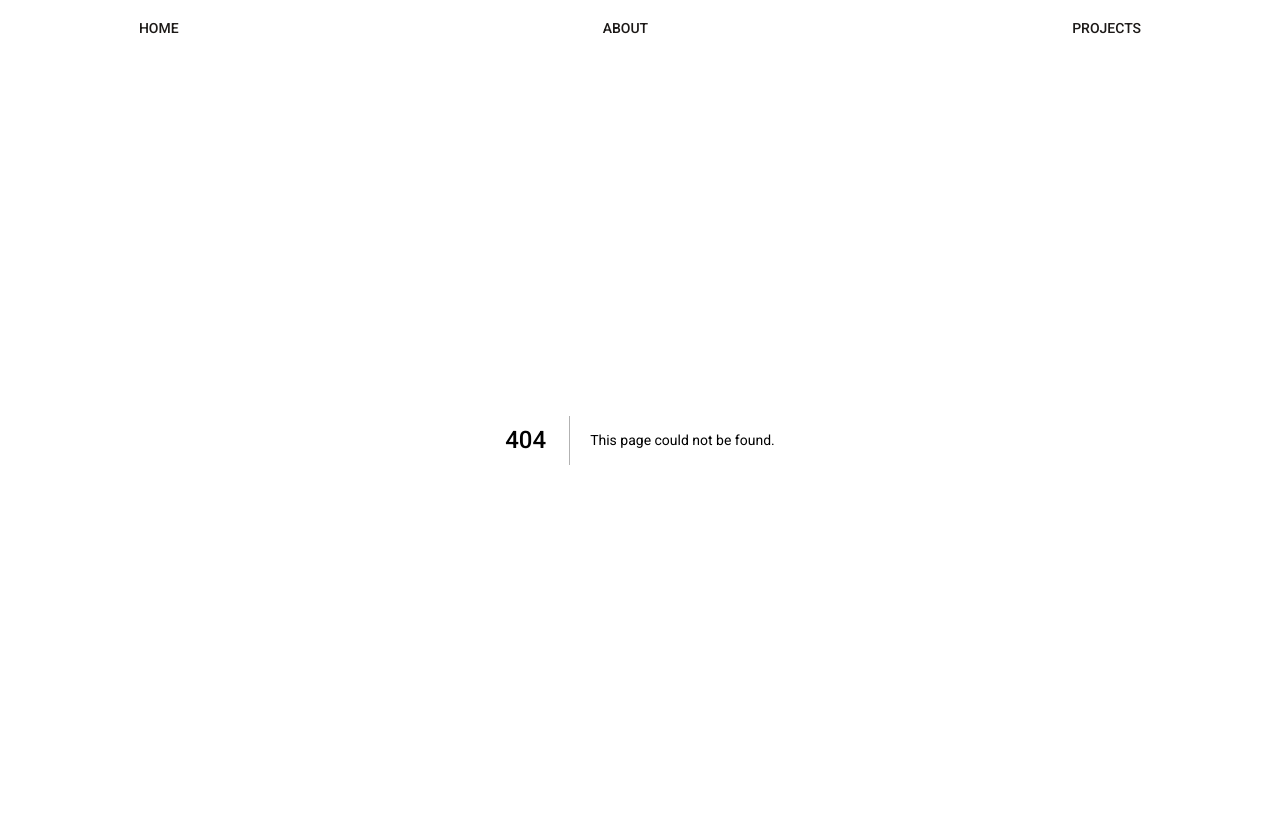
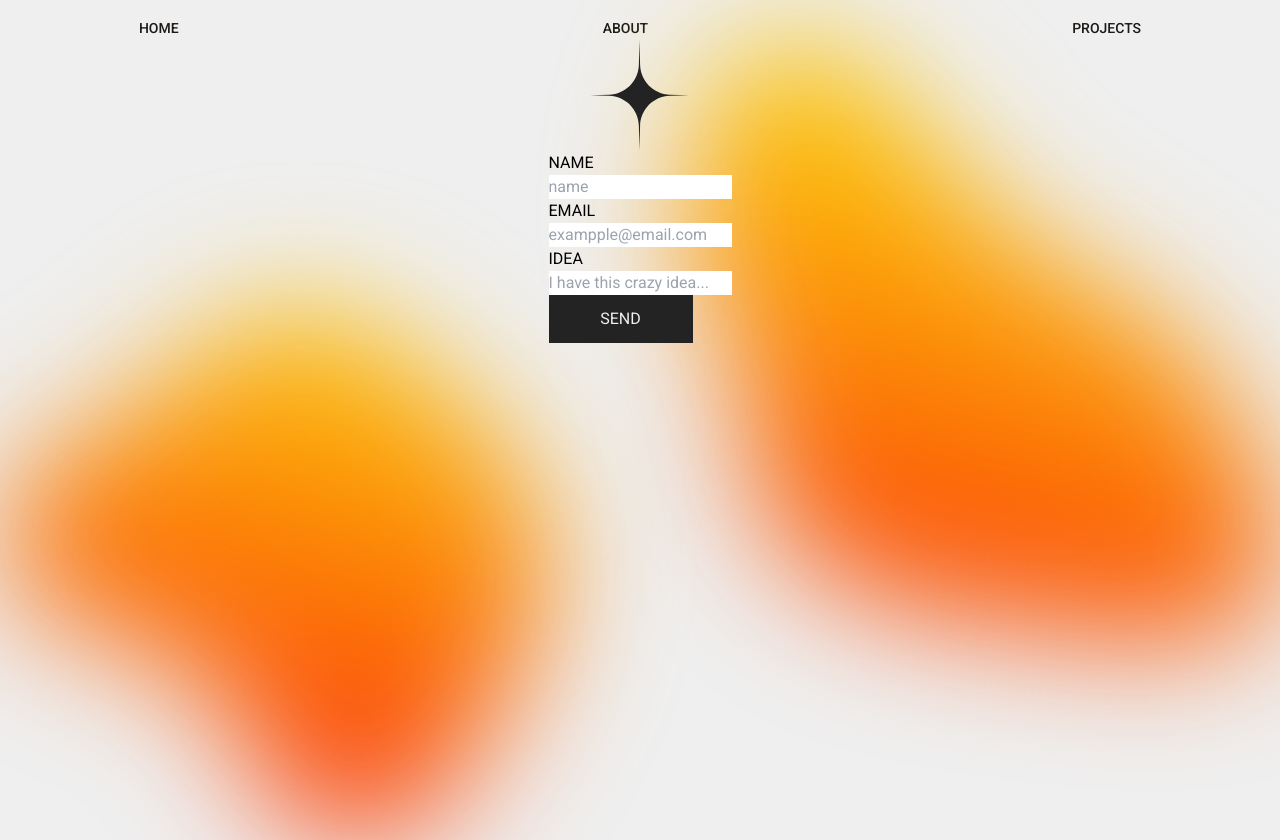
Before and after one commit to DevilsDomain/React-Portfolio, a Next.js app: page /contact in a window 1280 px wide. Before the commit this address had no page. Built offline with nearby package versions, Linux system fonts and the light colour scheme.

Commit message:
contact page: basic styles, form not styled

```diff
--- a/src/app/about/page.tsx
+++ b/src/app/about/page.tsx
@@ -46,7 +46,7 @@ function page() {
             </div>
                  <div className='flex flex-row w-full justify-center mb-20 scale-105
                  md:scale-125 md:justify-end md:mr-96 md:w-10/12'>
-                    <Button type='secondary' link='/contact'>CONTACT</Button>
+                    <Button type='secondary' link='contact'>CONTACT</Button>
                  </div>
              <div className='flex flex-col gap-y-7 text-4xl font-bold md:flex-row md:gap-x-10 md:mb-20'>
                 <Link href={'https://github.com/DevilsDomain'} target='_blank'
--- /dev/null
+++ b/src/app/contact/page.tsx
@@ -0,0 +1,34 @@
+import React from 'react'
+import contactTop from '../../../public/contactTop.svg'
+import contactBottom from '../../../public/contactBottom.svg'
+import Image from 'next/image'
+import star from '../../../public/star.svg'
+import 'src/app/globals.css'
+import Button from '@/components/Button/Button'
+
+function page() {
+  return (
+    <div className='relative flex flex-col items-center'>
+        <div className='z-0 h-screen w-screen absolute'>
+          <Image src={contactTop} width={600} height={600} alt='blob top'
+          className='blur-3xl absolute z-0 top-0 right-0 ml-44 zindex-1'/>
+          <Image src={contactBottom} width={550} height={550} alt='blob top'
+          className='blur-3xl absolute z-0 bottom-0 left-0 mr-40 zindex-1'/>
+       </div>
+       <div className='relative flex flex-col items-center'>
+        <Image src={star} width={100} height={100} alt='star' className="z-0 relative" />
+        <form className='flex flex-col'>
+            <label htmlFor='name'>NAME</label>
+            <input id='name' name='name' placeholder='name' />
+            <label htmlFor='email'>EMAIL</label>
+            <input id='email' name='email' placeholder='exampple@email.com' />
+            <label htmlFor='idea'>IDEA</label>
+            <input id='idea' name='idea' placeholder='I have this crazy idea...' />
+            <Button type='primary'>SEND</Button>
+        </form>
+       </div>
+    </div>
+  )
+}
+
+export default page
```
Also changed, not shown: src/components/Button/Button.tsx (+6 -1 lines), public/contactBottom.svg (added), public/contactTop.svg (added).
